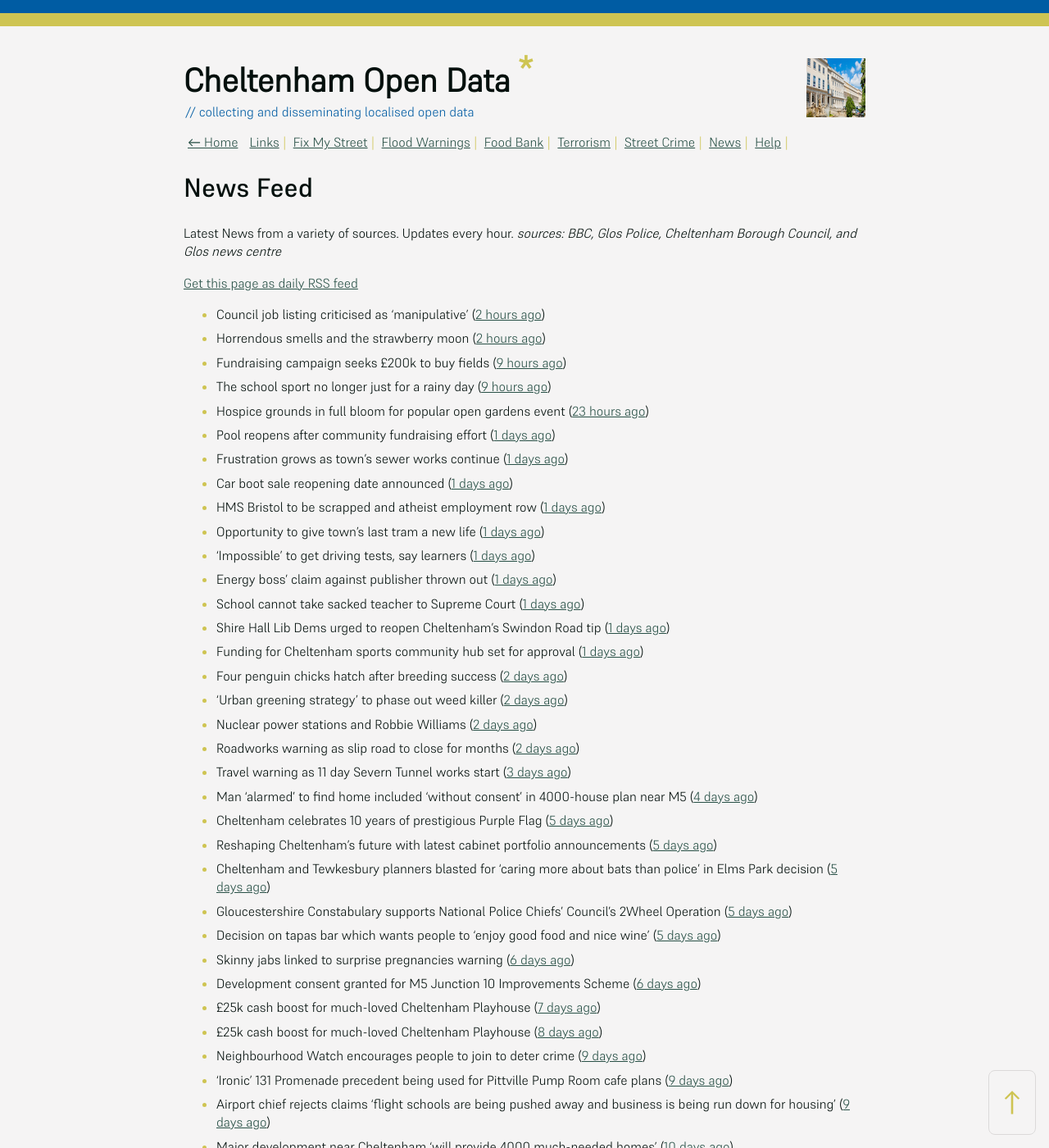
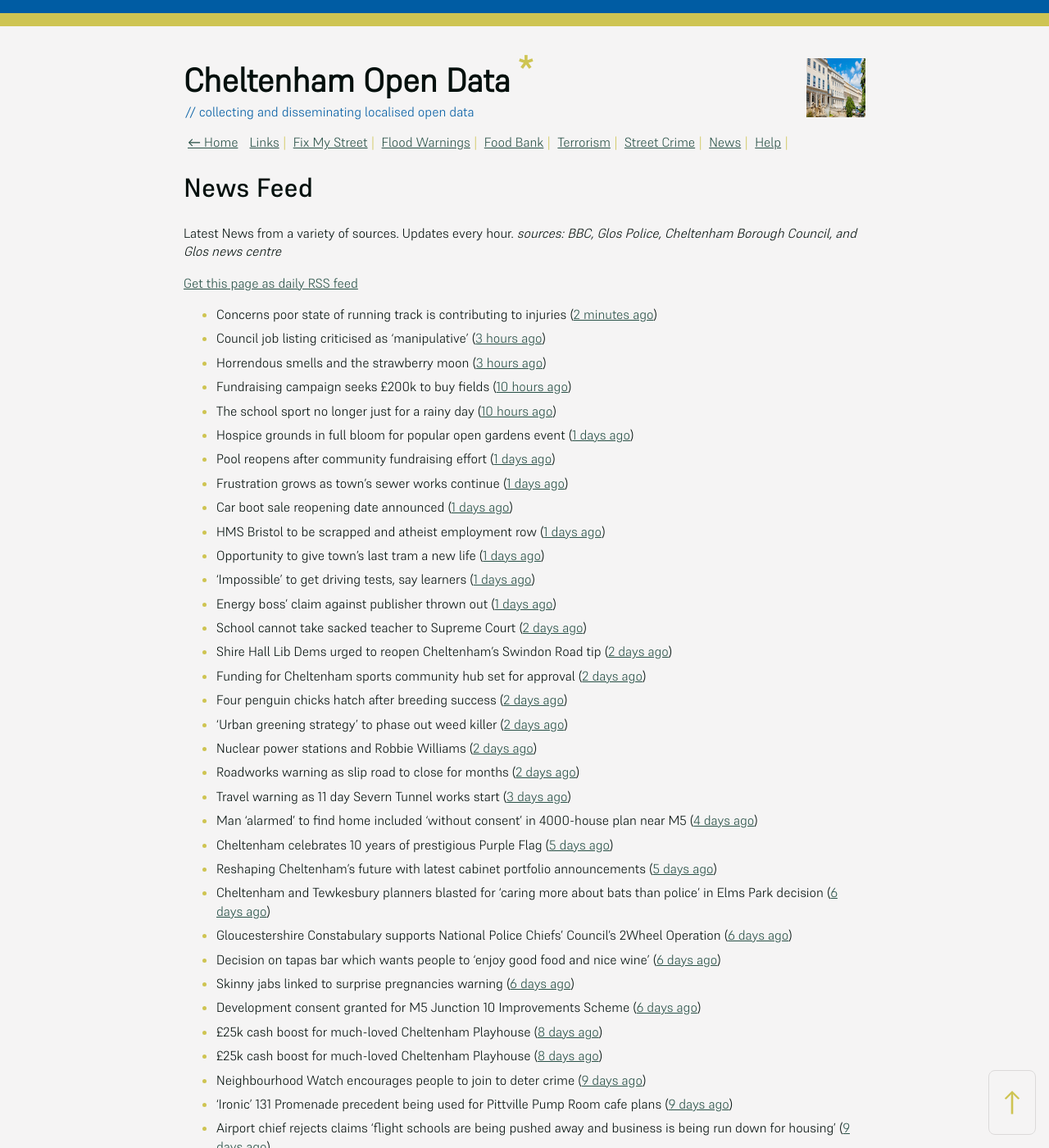
Before and after one commit to mat-0/cheltenham-open-data, a Jekyll site: the page built from _pages/news.md, in a window 1280 px wide and 1400 px high. Shown: the whole window at 82% size. Built offline with Jekyll 4.4.1, drawn with Linux system fonts in a browser that asks for light colours; some of the changed text lies outside the part shown.

Commit message:
Updated 2025-06-11 15:58:03

```diff
--- a/_pages/news.md
+++ b/_pages/news.md
@@ -12,11 +12,12 @@ _sources: BBC, Glos Police, Cheltenham Borough Council, and Glos news centre_
 [Get this page as daily RSS feed](/daily.rss)
 
 <!-- news_marker starts -->
-- Council job listing criticised as 'manipulative' ([2 hours ago](https://www.bbc.com/news/articles/c74qk45gxygo))
-- Horrendous smells and the strawberry moon ([2 hours ago](https://www.bbc.com/news/articles/c2lk8l1ypxko))
-- Fundraising campaign seeks £200k to buy fields ([9 hours ago](https://www.bbc.com/news/articles/c365lx9x187o))
-- The school sport no longer just for a rainy day ([9 hours ago](https://www.bbc.com/news/articles/clygej1emezo))
-- Hospice grounds in full bloom for popular open gardens event ([23 hours ago](https://gloucesternewscentre.co.uk/hospice-grounds-in-full-bloom-for-popular-open-gardens-event/))
+- Concerns poor state of running track is contributing to injuries ([2 minutes ago](https://gloucesternewscentre.co.uk/concerns-poor-state-of-running-track-is-contributing-to-injuries/))
+- Council job listing criticised as 'manipulative' ([3 hours ago](https://www.bbc.com/news/articles/c74qk45gxygo))
+- Horrendous smells and the strawberry moon ([3 hours ago](https://www.bbc.com/news/articles/c2lk8l1ypxko))
+- Fundraising campaign seeks £200k to buy fields ([10 hours ago](https://www.bbc.com/news/articles/c365lx9x187o))
+- The school sport no longer just for a rainy day ([10 hours ago](https://www.bbc.com/news/articles/clygej1emezo))
+- Hospice grounds in full bloom for popular open gardens event ([1 days ago](https://gloucesternewscentre.co.uk/hospice-grounds-in-full-bloom-for-popular-open-gardens-event/))
 - Pool reopens after community fundraising effort ([1 days ago](https://www.bbc.com/news/articles/cg5vl5zvp69o))
 - Frustration grows as town's sewer works continue ([1 days ago](https://www.bbc.com/news/articles/c5yq58qpgd7o))
 - Car boot sale reopening date announced ([1 days ago](https://www.bbc.com/news/articles/c3v54dgvq6go))
@@ -24,9 +25,9 @@ _sources: BBC, Glos Police, Cheltenham Borough Council, and Glos news centre_
 - Opportunity to give town's last tram a new life ([1 days ago](https://www.bbc.com/news/articles/c80km7j1131o))
 - 'Impossible' to get driving tests, say learners ([1 days ago](https://www.bbc.com/news/articles/c8jgndjnlmvo))
 - Energy boss' claim against publisher thrown out ([1 days ago](https://www.bbc.com/news/articles/c9918ek3y4go))
-- School cannot take sacked teacher to Supreme Court ([1 days ago](https://www.bbc.com/news/articles/cn7zn077nd4o))
-- Shire Hall Lib Dems urged to reopen Cheltenham’s Swindon Road tip ([1 days ago](https://gloucesternewscentre.co.uk/shire-hall-lib-dems-urged-to-reopen-cheltenhams-swindon-road-tip/))
-- Funding for Cheltenham sports community hub set for approval ([1 days ago](https://gloucesternewscentre.co.uk/funding-for-cheltenham-sports-community-hub-set-for-approval/))
+- School cannot take sacked teacher to Supreme Court ([2 days ago](https://www.bbc.com/news/articles/cn7zn077nd4o))
+- Shire Hall Lib Dems urged to reopen Cheltenham’s Swindon Road tip ([2 days ago](https://gloucesternewscentre.co.uk/shire-hall-lib-dems-urged-to-reopen-cheltenhams-swindon-road-tip/))
+- Funding for Cheltenham sports community hub set for approval ([2 days ago](https://gloucesternewscentre.co.uk/funding-for-cheltenham-sports-community-hub-set-for-approval/))
 - Four penguin chicks hatch after breeding success ([2 days ago](https://www.bbc.com/news/articles/ce39qxx818jo))
 - 'Urban greening strategy' to phase out weed killer ([2 days ago](https://www.bbc.com/news/articles/c201jv8v311o))
 - Nuclear power stations and Robbie Williams ([2 days ago](https://www.bbc.com/news/articles/cy4ekkyej0ko))
@@ -35,12 +36,12 @@ _sources: BBC, Glos Police, Cheltenham Borough Council, and Glos news centre_
 - Man ‘alarmed’ to find home included ‘without consent’ in 4000-house plan near M5 ([4 days ago](https://gloucesternewscentre.co.uk/man-alarmed-to-find-home-included-without-consent-in-4000-house-plan-near-m5/))
 - Cheltenham celebrates 10 years of prestigious Purple Flag ([5 days ago](https://www.cheltenham.gov.uk/news/article/3019/cheltenham_celebrates_10_years_of_prestigious_purple_flag))
 - Reshaping Cheltenham’s future with latest cabinet portfolio announcements ([5 days ago](https://www.cheltenham.gov.uk/news/article/3018/reshaping_cheltenhams_future_with_latest_cabinet_portfolio_announcements))
-- Cheltenham and Tewkesbury planners blasted for ‘caring more about bats than police’ in Elms Park decision ([5 days ago](https://gloucesternewscentre.co.uk/cheltenham-and-tewkesbury-planners-blasted-for-caring-more-about-bats-than-police-in-elms-park-decision/))
-- Gloucestershire Constabulary supports National Police Chiefs’ Council’s 2Wheel Operation ([5 days ago](https://gloucesternewscentre.co.uk/gloucestershire-constabulary-supports-national-police-chiefs-councils-2wheel-operation/))
-- Decision on tapas bar which wants people to ‘enjoy good food and nice wine’ ([5 days ago](https://gloucesternewscentre.co.uk/decision-on-tapas-bar-which-wants-people-to-enjoy-good-food-and-nice-wine/))
+- Cheltenham and Tewkesbury planners blasted for ‘caring more about bats than police’ in Elms Park decision ([6 days ago](https://gloucesternewscentre.co.uk/cheltenham-and-tewkesbury-planners-blasted-for-caring-more-about-bats-than-police-in-elms-park-decision/))
+- Gloucestershire Constabulary supports National Police Chiefs’ Council’s 2Wheel Operation ([6 days ago](https://gloucesternewscentre.co.uk/gloucestershire-constabulary-supports-national-police-chiefs-councils-2wheel-operation/))
+- Decision on tapas bar which wants people to ‘enjoy good food and nice wine’ ([6 days ago](https://gloucesternewscentre.co.uk/decision-on-tapas-bar-which-wants-people-to-enjoy-good-food-and-nice-wine/))
 - Skinny jabs linked to surprise pregnancies warning ([6 days ago](https://www.bbc.co.uk/sounds/play/p0lgh4cd))
 - Development consent granted for M5 Junction 10 Improvements Scheme ([6 days ago](https://gloucesternewscentre.co.uk/development-consent-granted-for-m5-junction-10-improvements-scheme/))
-- £25k cash boost for much-loved Cheltenham Playhouse ([7 days ago](https://gloucesternewscentre.co.uk/25k-cash-boost-for-much-loved-cheltenham-playhouse/))
+- £25k cash boost for much-loved Cheltenham Playhouse ([8 days ago](https://gloucesternewscentre.co.uk/25k-cash-boost-for-much-loved-cheltenham-playhouse/))
 - £25k cash boost for much-loved Cheltenham Playhouse ([8 days ago](https://www.cheltenham.gov.uk/news/article/3017/25k_cash_boost_for_much-loved_cheltenham_playhouse))
 - Neighbourhood Watch encourages people to join to deter crime ([9 days ago](https://gloucesternewscentre.co.uk/neighbourhood-watch-encourages-people-to-join-to-deter-crime/))
 - ‘Ironic’ 131 Promenade precedent being used for Pittville Pump Room cafe plans ([9 days ago](https://gloucesternewscentre.co.uk/ironic-131-promenade-precedent-being-used-for-pittville-pump-room-cafe-plans/))
```
Also changed, not shown: other parts of _pages/news.md (+1 -2 lines), _data/flood.json (+4 -4 lines), _pages/fix-my-street.md (+1 -1 lines), index.md (+5 -5 lines).
